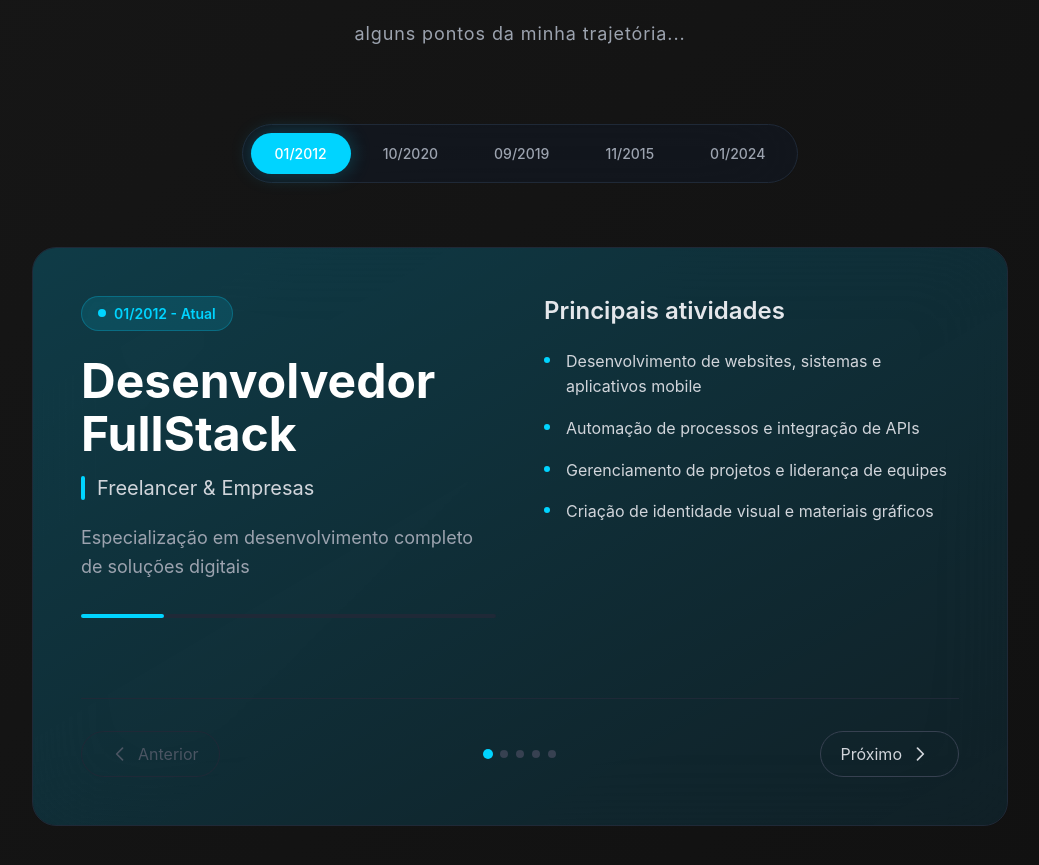
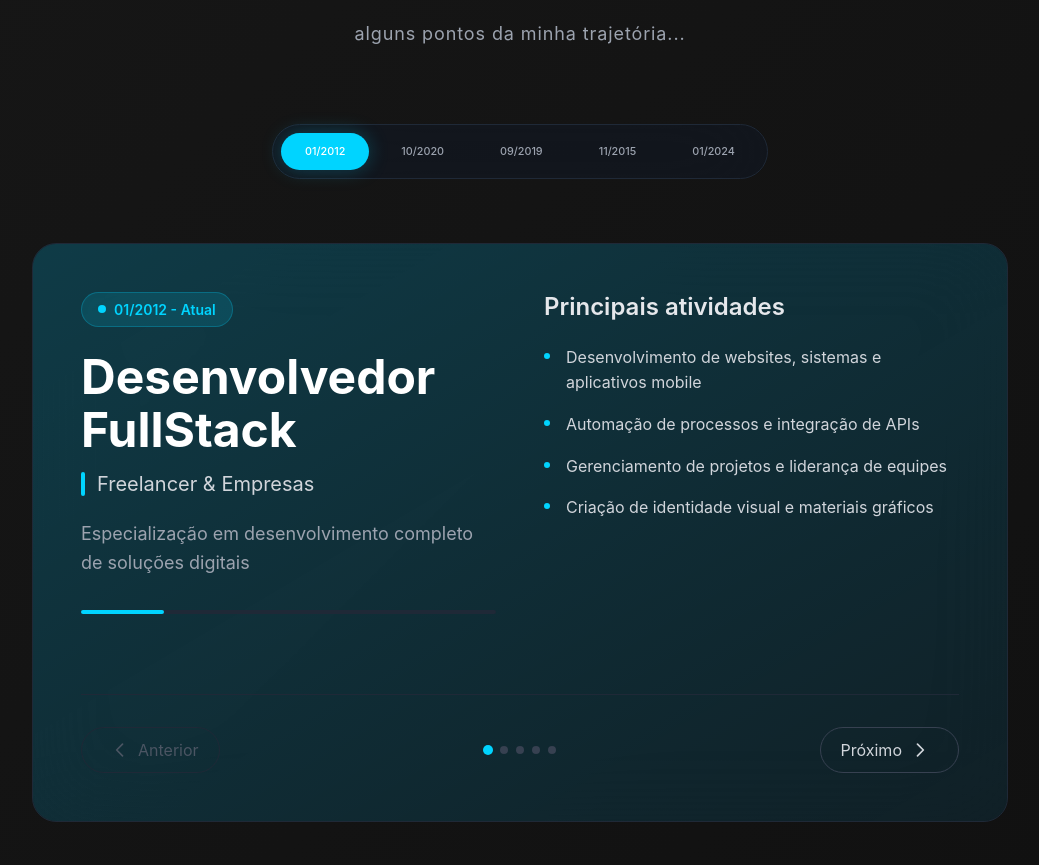
Before and after one commit to jottasilva/portfolio, a React (Create React App) app: page / in a window 1280 px wide. Shown: the part 5940-6805 px from the top of the page, without its empty margins (120-1159 px from the left). Built offline with nearby package versions, Linux system fonts and the light colour scheme; a web font is replaced by a local one.

Commit message:
Update timeline.css

```diff
--- a/src/css/timeline.css
+++ b/src/css/timeline.css
@@ -332,12 +332,12 @@
   .timeline-nav {
     gap: 0.5rem;
     padding: 0.5rem;
-    max-width: 70vw;
+    max-width: 80vw;
   }
 
   .timeline-nav-btn {
     padding: 0.75rem 1.25rem;
-    font-size: 0.875rem;
+    font-size: 0.675rem;
   }
 
   .timeline-content-area {
```
